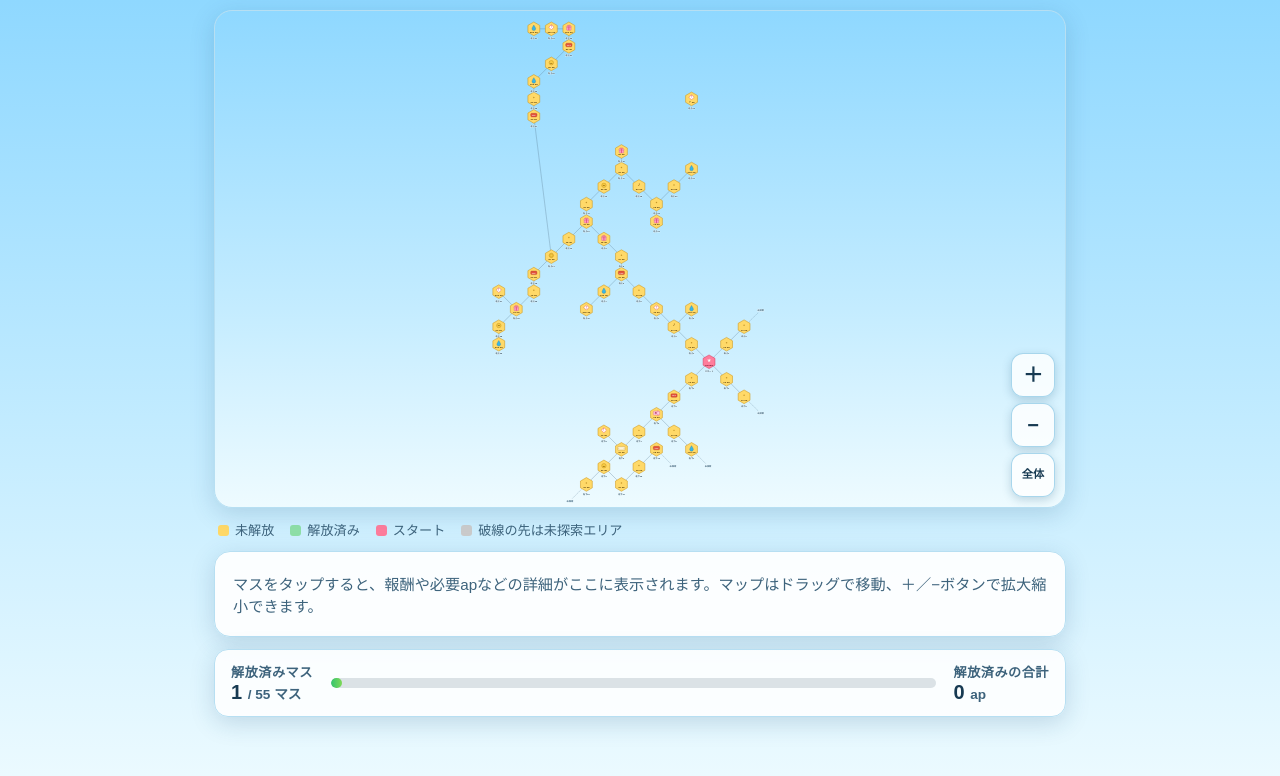
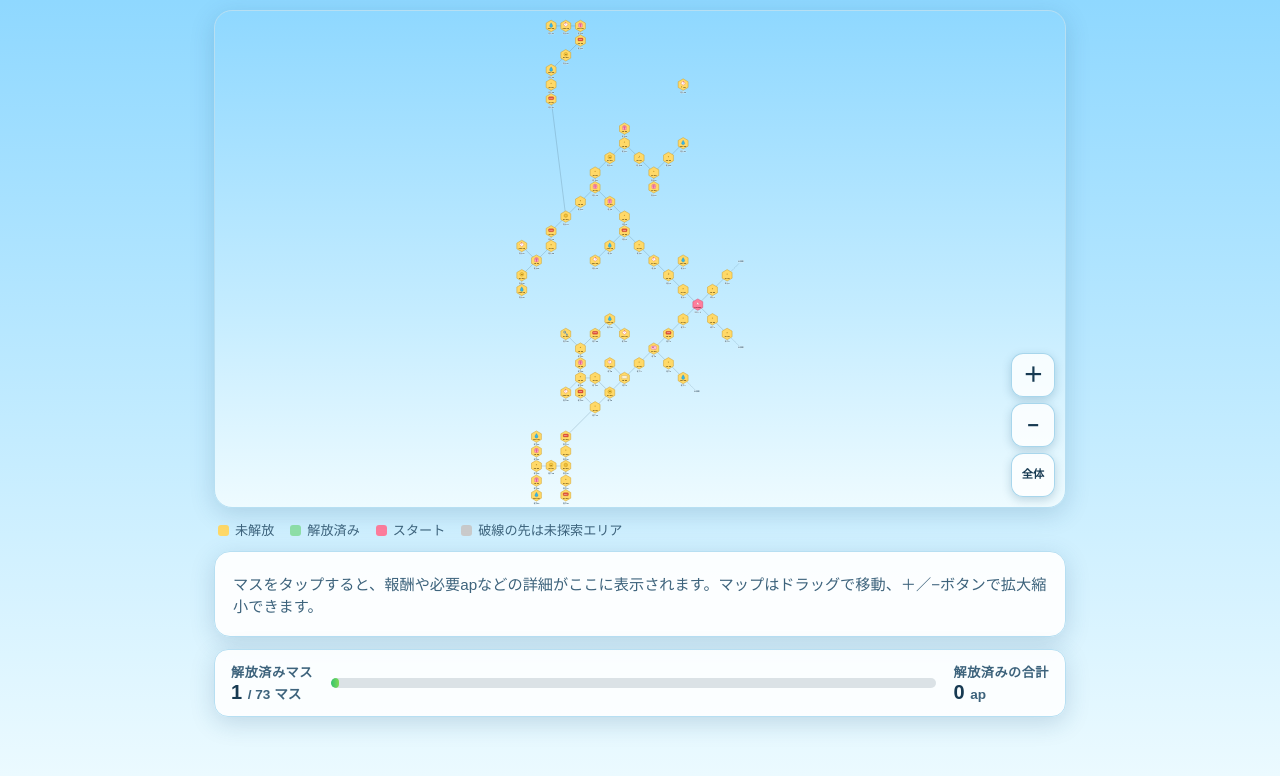
Before and after one commit to takerun3367/ongeki-adventure-map, a plain HTML site: page index.html in a window 1280 px wide. Drawn offline with Linux system fonts and the light colour scheme.

Commit message:
左下14〜31を追加し左下10〜13の輪を訂正（全73マス）

```diff
--- a/index.html
+++ b/index.html
@@ -250,7 +250,7 @@ background: var(--c, #ccc);
 <div class="wrap">
 <div class="map-card">
 <div class="map-frame">
-<svg id="map" viewBox="-1180 -1962 2130 3340" role="application" aria-label="アドベンチャーマップ"></svg>
+<svg id="map" viewBox="-1180 -1962 2130 3990" role="application" aria-label="アドベンチャーマップ"></svg>
 </div>
 <div class="zoom-ctl">
 <button type="button" id="zoom-in" aria-label="拡大">＋</button>
@@ -289,7 +289,7 @@ background: var(--c, #ccc);
 /* ============================================================
 マップデータ（写真から読み取ったマスをここに追加・修正する）
 gx: 右方向 / gy: 下方向（左上のマスほど gy が小さい）
-type: start | normal | song（楽曲） | shizuku（しずく） | all（強化アイテム） | event（！マス） | gift（プレゼント） | coin（金貨） | money（マニー） | ticket（券） | plate（ネームプレート）
+type: start | normal | song（楽曲） | shizuku（しずく） | all（強化アイテム） | event（！マス） | gift（プレゼント） | coin（金貨） | money（マニー） | ticket（券） | plate（ネームプレート） | key（鍵）
 ap: null は ap不明（合計計算では 0 として扱う）
 ============================================================ */
 const TILES = [
@@ -343,11 +343,29 @@ const TILES = [
 { id: "B40K", name: "左下8", type: "event", ap: 40, gx: -6, gy: 4},
 { id: "M30K", name: "左下9", type: "money", ap: 30, gx: -6, gy: 6},
 { id: "P15K3", name: "左下10", type: "normal", ap: 15, gx: -7, gy: 7},
-{ id: "P15K4", name: "左下11", type: "normal", ap: 15, gx: -5, gy: 7},
-{ id: "P15K5", name: "左下12", type: "normal", ap: 15, gx: -4, gy: 6},
-{ id: "ALL15K", name: "左下13", type: "all", ap: 15, gx: -3, gy: 5},
+{ id: "P15K4", name: "左下11", type: "normal", ap: 15, gx: -7, gy: 5},
+{ id: "P15K5", name: "左下12", type: "normal", ap: 15, gx: -8, gy: 5},
+{ id: "ALL15K", name: "左下13", type: "all", ap: 15, gx: -8, gy: 6},
 { id: "SE1", name: "右下1", type: "normal", ap: 10, gx: 1, gy: 1},
-{ id: "SE2", name: "右下2", type: "normal", ap: 10, gx: 2, gy: 2}
+{ id: "SE2", name: "右下2", type: "normal", ap: 10, gx: 2, gy: 2},
+{ id: "ALL30K2", name: "左下14", type: "all", ap: 30, gx: -9, gy: 9},
+{ id: "P20K1", name: "左下15", type: "normal", ap: 20, gx: -9, gy: 10},
+{ id: "COIN50", name: "左下16", type: "coin", ap: 50, gx: -9, gy: 11},
+{ id: "P20K2", name: "左下17", type: "normal", ap: 20, gx: -9, gy: 12},
+{ id: "ALL30K3", name: "左下18", type: "all", ap: 30, gx: -9, gy: 13},
+{ id: "M60K2", name: "左下19", type: "money", ap: 60, gx: -10, gy: 11},
+{ id: "P20K3", name: "左下20", type: "normal", ap: 20, gx: -11, gy: 11},
+{ id: "G75K1", name: "左下21", type: "gift", ap: 75, gx: -11, gy: 10},
+{ id: "SZ500K1", name: "左下22", type: "shizuku", ap: 500, gx: -11, gy: 9},
+{ id: "G75K2", name: "左下23", type: "gift", ap: 75, gx: -11, gy: 12},
+{ id: "SZ500K2", name: "左下24", type: "shizuku", ap: 500, gx: -11, gy: 13},
+{ id: "B300K2", name: "左下25", type: "event", ap: 300, gx: -9, gy: 6},
+{ id: "G15K", name: "左下26", type: "gift", ap: 15, gx: -8, gy: 4},
+{ id: "P15K6", name: "左下27", type: "normal", ap: 15, gx: -8, gy: 3},
+{ id: "KEY30", name: "左下28", type: "key", ap: 30, gx: -9, gy: 2},
+{ id: "ALL30K4", name: "左下29", type: "all", ap: 30, gx: -7, gy: 2},
+{ id: "SZ200K2", name: "左下30", type: "shizuku", ap: 200, gx: -6, gy: 1},
+{ id: "B300K3", name: "左下31", type: "event", ap: 300, gx: -5, gy: 2}
 ];
 
 /* 接続（線）: [マスID, マスID] */
@@ -366,15 +384,18 @@ const EDGES = [
 ["S", "SW1"], ["SW1", "SW2"], ["SW2", "K15"], ["K15", "P10K1"], ["K15", "P10K2"],
 ["P10K1", "P15NP"], ["P10K2", "SZ100K"], ["P15NP", "B40K"], ["P15NP", "M30K"],
 ["M30K", "P15K3"], ["M30K", "P15K4"], ["P15K4", "P15K5"], ["P15K5", "ALL15K"],
-["S", "SE1"], ["SE1", "SE2"]
+["S", "SE1"], ["SE1", "SE2"],
+["P15K3", "ALL30K2"], ["ALL30K2", "P20K1"], ["P20K1", "COIN50"], ["COIN50", "P20K2"], ["P20K2", "ALL30K3"],
+["COIN50", "M60K2"], ["M60K2", "P20K3"], ["P20K3", "G75K1"], ["G75K1", "SZ500K1"],
+["P20K3", "G75K2"], ["G75K2", "SZ500K2"],
+["P15K3", "ALL15K"], ["P15K5", "B300K2"], ["P15K5", "G15K"], ["G15K", "P15K6"],
+["P15K6", "KEY30"], ["P15K6", "ALL30K4"], ["ALL30K4", "SZ200K2"], ["SZ200K2", "B300K3"]
 ];
 
 /* 未探索の線: from のマスから (dx, dy) 方向へ写真の外に続く */
 const FRONTIER = [
 { from: "NE2", dx: 1, dy: -1},
 { from: "SZ100K", dx: 1, dy: 1},
-{ from: "P15K3", dx: -1, dy: 1},
-{ from: "ALL15K", dx: 1, dy: 1},
 { from: "SE2", dx: 1, dy: 1}
 ];
 
@@ -389,7 +410,8 @@ gift: "プレゼント",
 coin: "金貨",
 money: "マニー",
 ticket: "券",
-plate: "ネームプレート"
+plate: "ネームプレート",
+key: "鍵"
 };
 
 const START_ID = "S";
@@ -578,6 +600,15 @@ const inner = el("rect", { x: t.x - 21, y: t.y - 16, width: 42, height: 18, rx:
 const dotL = el("circle", { cx: t.x - 17, cy: t.y - 7, r: 1.8, fill: "#b8860b"});
 const dotR = el("circle", { cx: t.x + 17, cy: t.y - 7, r: 1.8, fill: "#b8860b"});
 g.appendChild(body); g.appendChild(inner); g.appendChild(dotL); g.appendChild(dotR);
+return g;
+},
+key: t => {
+const g = el("g", { "class": "icon"});
+const ring = el("circle", { cx: t.x - 9, cy: t.y - 15, r: 8, fill: "none", stroke: "#1d6fd1", "stroke-width": "4.5"});
+const shaft = el("line", { x1: t.x - 3, y1: t.y - 9, x2: t.x + 14, y2: t.y + 8, stroke: "#1d6fd1", "stroke-width": "4.5", "stroke-linecap": "round"});
+const tooth1 = el("line", { x1: t.x + 14, y1: t.y + 8, x2: t.x + 8, y2: t.y + 12, stroke: "#1d6fd1", "stroke-width": "4", "stroke-linecap": "round"});
+const tooth2 = el("line", { x1: t.x + 9, y1: t.y + 3, x2: t.x + 4, y2: t.y + 7, stroke: "#1d6fd1", "stroke-width": "4", "stroke-linecap": "round"});
+g.appendChild(shaft); g.appendChild(tooth1); g.appendChild(tooth2); g.appendChild(ring);
 return g;
 },
 start: t => {
```
